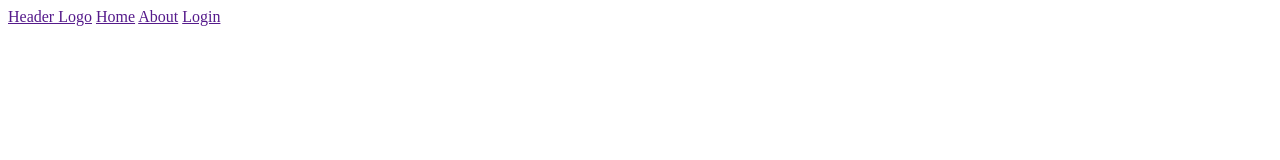
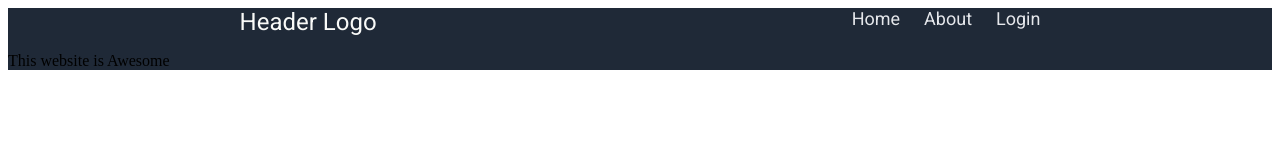
Before and after one commit to minasmike/Landing-Page, a plain HTML site: page index.html in a window 1280 px wide. Drawn offline with Linux system fonts and the light colour scheme.

Commit message:
half way done with the header

```diff
--- a/css/style.css
+++ b/css/style.css
@@ -0,0 +1,29 @@
+.top-container{
+
+    background-color: #1F2937;
+
+}
+.menu{
+    display: flex;
+    justify-content: space-around;
+    gap: 12px;
+}
+.menu-link{
+    display: flex;
+    justify-content: space-around;
+    gap: 24px;
+
+}
+.menu-item1{
+    color: #F9FAF8;
+    font-size: 24px;
+    font-family: 'Roboto', sans-serif;
+}
+.menu-item2, .menu-item3, .menu-item4{
+    color: #E5E7EB;
+    font-size: 18px;
+    font-family: 'Roboto', sans-serif;
+}
+a{
+    text-decoration-line: none;
+}
--- a/index.html
+++ b/index.html
@@ -4,19 +4,27 @@
 <head>
     <meta charset="UTF-8">
     <meta name="viewport" content="width=device-width, initial-scale=1.0">
+    <link rel="stylesheet" href="css/style.css">
+    <link rel="preconnect" href="https://fonts.googleapis.com">
+<link rel="preconnect" href="https://fonts.gstatic.com" crossorigin>
+<link href="https://fonts.googleapis.com/css2?family=Roboto:ital,wght@0,300;0,400;0,700;0,900;1,300;1,400&display=swap" rel="stylesheet">
     <title>Landing Page</title>
 </head>
 <body>
-   <div>
-    <nav class="menu">
-        <a class="menu-item1" href="">Header Logo</a>
-        <a class="menu-item2" href="">Home</a>
-        <a class="menu-item3" href="">About</a>
-        <a class="menu-item4" href="">Login</a>
-    </nav>
+    <section class="top-container">
+         <div class="menu">
+            <div class="header-logo"><a class="menu-item1" href="">Header Logo</a></div>
+            <div class="menu-link">
+                <a class="menu-item2" href="">Home</a>
+                <a class="menu-item3" href="">About</a>
+                <a class="menu-item4" href="">Login</a>
+            </div>
 
-   </div>
 
+
+         </div>
+         <div><p>This website is Awesome</p></div>
+    </section>
 
 </body>
 </html>
```
